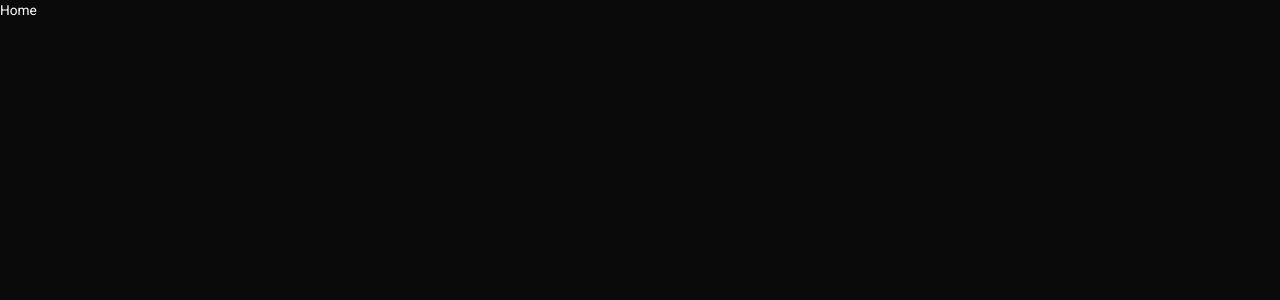
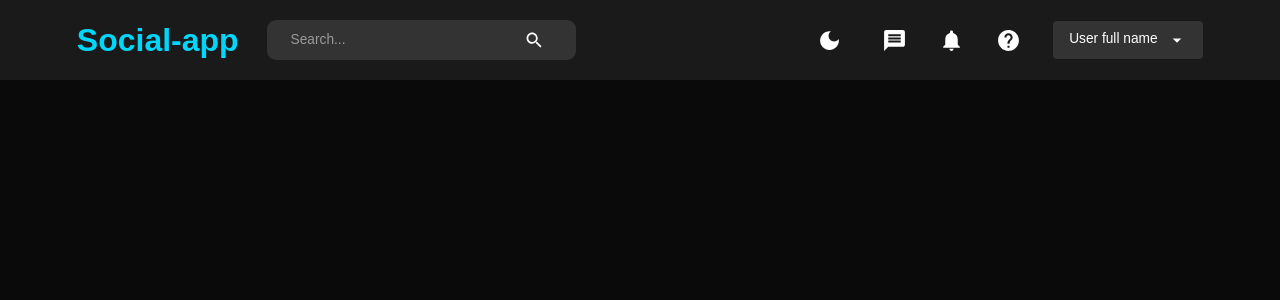
Before and after one commit to owczarczykk/social-app, a React (Create React App) app in the folder client/: page /home in a window 1280 px wide. Shown: the top 300 px of the page. Built offline with nearby package versions, Linux system fonts and the light colour scheme.

Commit message:
added navbar + reusable component, fixed store

```diff
--- /dev/null
+++ b/client/src/components/FlexBetween.jsx
@@ -0,0 +1,9 @@
+import { Box } from "@mui/material";
+import { styled } from "@mui/system";
+
+const FlexBetween = styled(Box)({
+  display: "flex",
+  justifyContent: "space-between",
+  alignItems: "center",
+});
+export default FlexBetween;
--- a/client/src/pages/home/index.jsx
+++ b/client/src/pages/home/index.jsx
@@ -1,5 +1,11 @@
+import { Box } from "@mui/material";
+import Navbar from "pages/navbar";
 const Home = () => {
-  return <div> Home </div>;
+  return (
+    <Box>
+      <Navbar />
+    </Box>
+  );
 };
 
 export default Home;
--- /dev/null
+++ b/client/src/pages/navbar/DesktopNav.jsx
@@ -0,0 +1,90 @@
+import {
+  IconButton,
+  InputBase,
+  Typography,
+  Select,
+  MenuItem,
+  FormControl,
+  useTheme,
+} from "@mui/material";
+import {
+  Message,
+  DarkMode,
+  LightMode,
+  Notifications,
+  Help,
+} from "@mui/icons-material";
+import { useDispatch } from "react-redux";
+import { setMode, setLogout } from "store";
+
+import FlexBetween from "components/FlexBetween";
+
+const DesktopNav = ({ fullName }) => {
+  const dispatch = useDispatch();
+
+  const theme = useTheme();
+  const neutralLight = theme.palette.neutral.light;
+  const dark = theme.palette.neutral.dark;
+
+  return (
+    <FlexBetween sx={{ gap: "2rem" }}>
+      <IconButton onClick={() => dispatch(setMode())}>
+        {theme.palette.mode === "dark" ? (
+          <DarkMode sx={{ fontSize: "25px" }} />
+        ) : (
+          <LightMode sx={{ color: dark, fontSize: "25px" }} />
+        )}
+      </IconButton>
+      <Message
+        sx={{
+          fontSize: "25px",
+          "&:hover": {
+            cursor: "pointer",
+          },
+        }}
+      ></Message>
+      <Notifications
+        sx={{
+          fontSize: "25px",
+          "&:hover": {
+            cursor: "pointer",
+          },
+        }}
+      ></Notifications>
+      <Help
+        sx={{
+          fontSize: "25px",
+          "&:hover": {
+            cursor: "pointer",
+          },
+        }}
+      ></Help>
+      <FormControl variant="standard" value={fullName}>
+        <Select
+          value={fullName}
+          sx={{
+            backgroundColor: neutralLight,
+            width: "150px",
+            borderRadius: "0.25rem",
+            padding: "0.25rem 1rem",
+            "& .MuiSvgIcon-root": {
+              pr: "0.25rem",
+              width: "3rem",
+            },
+            "& .MuiSelect-select:focus": {
+              backgroundColor: neutralLight,
+            },
+          }}
+          input={<InputBase />}
+        >
+          <MenuItem value={fullName}>
+            <Typography>{fullName}</Typography>
+          </MenuItem>
+          <MenuItem onClick={() => dispatch(setLogout())}>Log Out</MenuItem>
+        </Select>
+      </FormControl>
+    </FlexBetween>
+  );
+};
+
+export default DesktopNav;
--- /dev/null
+++ b/client/src/pages/navbar/MobileNav.jsx
@@ -0,0 +1,103 @@
+import {
+  Box,
+  IconButton,
+  InputBase,
+  Typography,
+  Select,
+  MenuItem,
+  FormControl,
+  useTheme,
+} from "@mui/material";
+import {
+  Message,
+  DarkMode,
+  LightMode,
+  Notifications,
+  Help,
+  Close,
+} from "@mui/icons-material";
+import { useDispatch } from "react-redux";
+import { setMode, setLogout } from "store";
+import FlexBetween from "components/FlexBetween";
+
+const MobileNav = ({ fullName, onClose, isMobileMenuToggled }) => {
+  const dispatch = useDispatch();
+
+  const theme = useTheme();
+  const neutralLight = theme.palette.neutral.light;
+  const dark = theme.palette.neutral.dark;
+  const background = theme.palette.background.default;
+
+  return (
+    <Box
+      sx={{
+        position: "fixed",
+        right: "0",
+        bottom: "0",
+        height: "100%",
+        zIndex: "10",
+        maxWidth: "500px",
+        minWidth: "300px",
+        backgroundColor: { background },
+      }}
+    >
+      <Box
+        sx={{ display: "flex", justifyContent: "flex-end", padding: "1rem" }}
+      >
+        <IconButton onClick={() => onClose(!isMobileMenuToggled)}>
+          <Close />
+        </IconButton>
+      </Box>
+
+      <FlexBetween
+        sx={{
+          display: "flex",
+          flexDirection: "column",
+          justifyContent: "center",
+          alignItems: "center",
+          gap: "3rem",
+        }}
+      >
+        <IconButton
+          onClick={() => dispatch(setMode())}
+          sx={{ fontSize: "25px" }}
+        >
+          {theme.palette.mode === "dark" ? (
+            <DarkMode sx={{ fontSize: "25px" }} />
+          ) : (
+            <LightMode sx={{ color: dark, fontSize: "25px" }} />
+          )}
+        </IconButton>
+        <Message sx={{ fontSize: "25px" }} />
+        <Notifications sx={{ fontSize: "25px" }} />
+        <Help sx={{ fontSize: "25px" }} />
+        <FormControl variant="standard" value={fullName}>
+          <Select
+            value={fullName}
+            sx={{
+              backgroundColor: neutralLight,
+              width: "150px",
+              borderRadius: "0.25rem",
+              padding: "0.25rem 1rem",
+              "& .MuiSvgIcon-root": {
+                pr: "0.25rem",
+                width: "3rem",
+              },
+              "& .MuiSelect-select:focus": {
+                backgroundColor: neutralLight,
+              },
+            }}
+            input={<InputBase />}
+          >
+            <MenuItem value={fullName}>
+              <Typography>{fullName}</Typography>
+            </MenuItem>
+            <MenuItem onClick={() => dispatch(setLogout())}>Log Out</MenuItem>
+          </Select>
+        </FormControl>
+      </FlexBetween>
+    </Box>
+  );
+};
+
+export default MobileNav;
--- a/client/src/pages/navbar/index.jsx
+++ b/client/src/pages/navbar/index.jsx
@@ -1,5 +1,83 @@
+import { useState } from "react";
+import {
+  IconButton,
+  InputBase,
+  Typography,
+  useTheme,
+  useMediaQuery,
+} from "@mui/material";
+import { Search, Menu } from "@mui/icons-material";
+import { useSelector } from "react-redux";
+import { useNavigate } from "react-router-dom";
+import FlexBetween from "components/FlexBetween";
+import DesktopNav from "./DesktopNav";
+import MobileNav from "./MobileNav";
+
 const Navbar = () => {
-  return <div> Navbar </div>;
+  const [isMobileMenuToggled, setIsMobileMenuToggled] = useState(false);
+  const navigate = useNavigate();
+  const isNonMobileScreens = useMediaQuery("(min-width: 1000px)");
+
+  const theme = useTheme();
+  const neutralLight = theme.palette.neutral.light;
+  const primaryLight = theme.palette.primary.light;
+  const alt = theme.palette.background.alt;
+
+  const user = useSelector((state) => state.user);
+  // const fullName = `${user.firstName} ${user.lastName}`;
+  const fullName = "User full name";
+
+  return (
+    <FlexBetween padding="1rem 6%" backgroundColor={alt}>
+      <FlexBetween gap="1.75rem">
+        <Typography
+          fontWeight="bold"
+          fontSize="clamp(1rem, 2rem, 2.25rem)"
+          color="primary"
+          onClick={() => navigate("/home")}
+          sx={{
+            "&:hover": {
+              color: primaryLight,
+              cursor: "pointer",
+            },
+          }}
+        >
+          Social-app
+        </Typography>
+        {isNonMobileScreens && (
+          <FlexBetween
+            backgroundColor={neutralLight}
+            borderRadius="9px"
+            gap="3rem"
+            padding="0.1rem 1.5rem"
+          >
+            <InputBase placeholder="Search..." />
+            <IconButton>
+              <Search />
+            </IconButton>
+          </FlexBetween>
+        )}
+      </FlexBetween>
+      {/* Nav */}
+      {isNonMobileScreens ? (
+        <DesktopNav fullName={fullName} />
+      ) : (
+        <IconButton
+          onClick={() => setIsMobileMenuToggled(!isMobileMenuToggled)}
+        >
+          <Menu />
+        </IconButton>
+      )}
+
+      {!isNonMobileScreens && isMobileMenuToggled && (
+        <MobileNav
+          fullName={fullName}
+          onClose={setIsMobileMenuToggled}
+          isMobileMenuToggled={isMobileMenuToggled}
+        />
+      )}
+    </FlexBetween>
+  );
 };
 
 export default Navbar;
--- a/client/src/store/index.js
+++ b/client/src/store/index.js
@@ -11,31 +11,31 @@
   name: "auth",
   initialState,
   reducers: {
-    setPosts(state, action) {
+    setPosts: (state, action) => {
       state.posts = action.payload.posts;
     },
-    setPost(state, action) {
+    setPost: (state, action) => {
       const updatedPosts = state.posts.map((post) => {
         if (post._id === action.payload.post._id) return action.payload.post;
         return post;
       });
       state.posts = updatedPosts;
     },
-    setFriends(state, action) {
+    setFriends: (state, action) => {
       if (state.user) {
         state.user.friends = action.payload.friends;
       } else {
         console.error("user friends does not exist");
       }
     },
-    setMode(state, action) {
-      state.mode = action.payload.mode === "dark" ? "light" : "dark";
+    setMode: (state) => {
+      state.mode = state.mode === "dark" ? "light" : "dark";
     },
-    setLogin(state, action) {
+    setLogin: (state, action) => {
       state.user = action.payload.user;
       state.token = action.payload.token;
     },
-    setLogout(state) {
+    setLogout: (state) => {
       state.user = null;
       state.token = null;
     },
```
